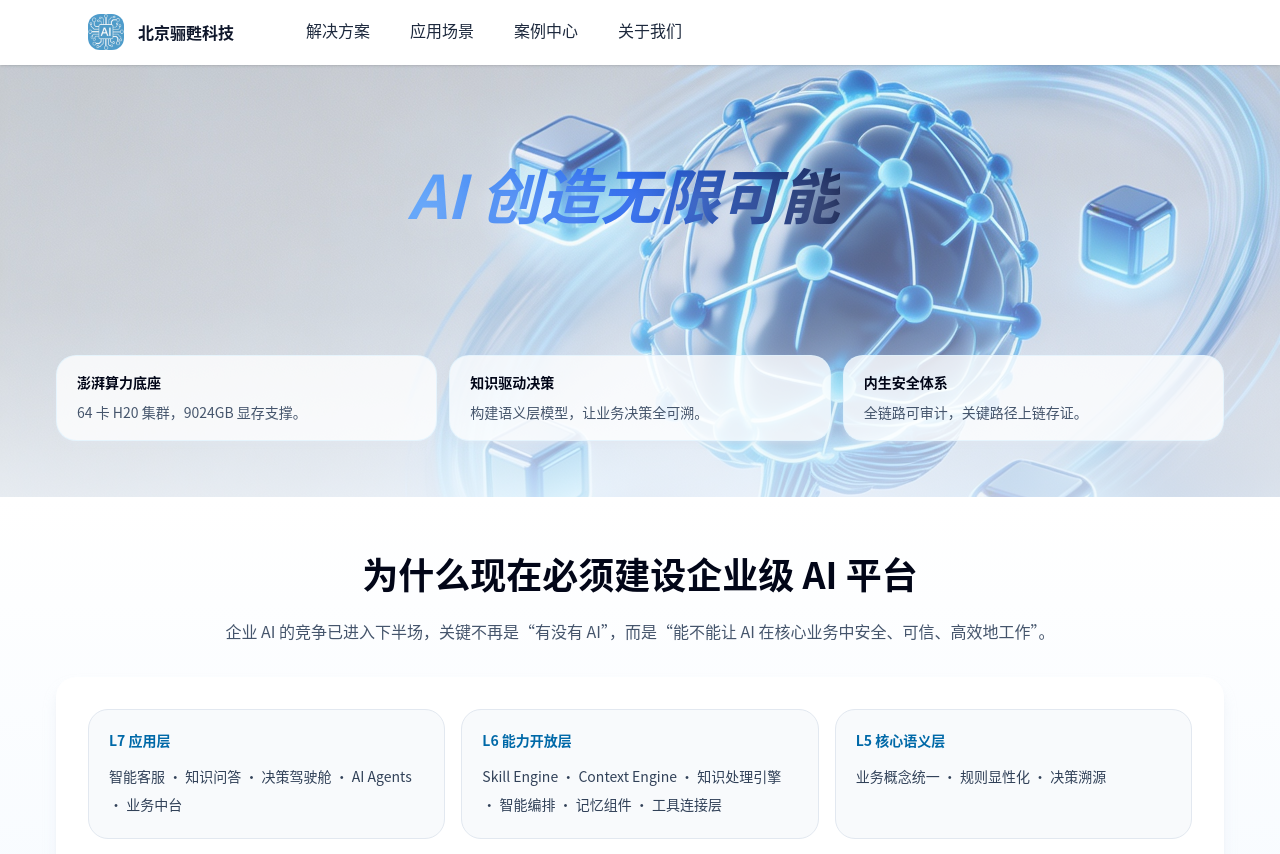
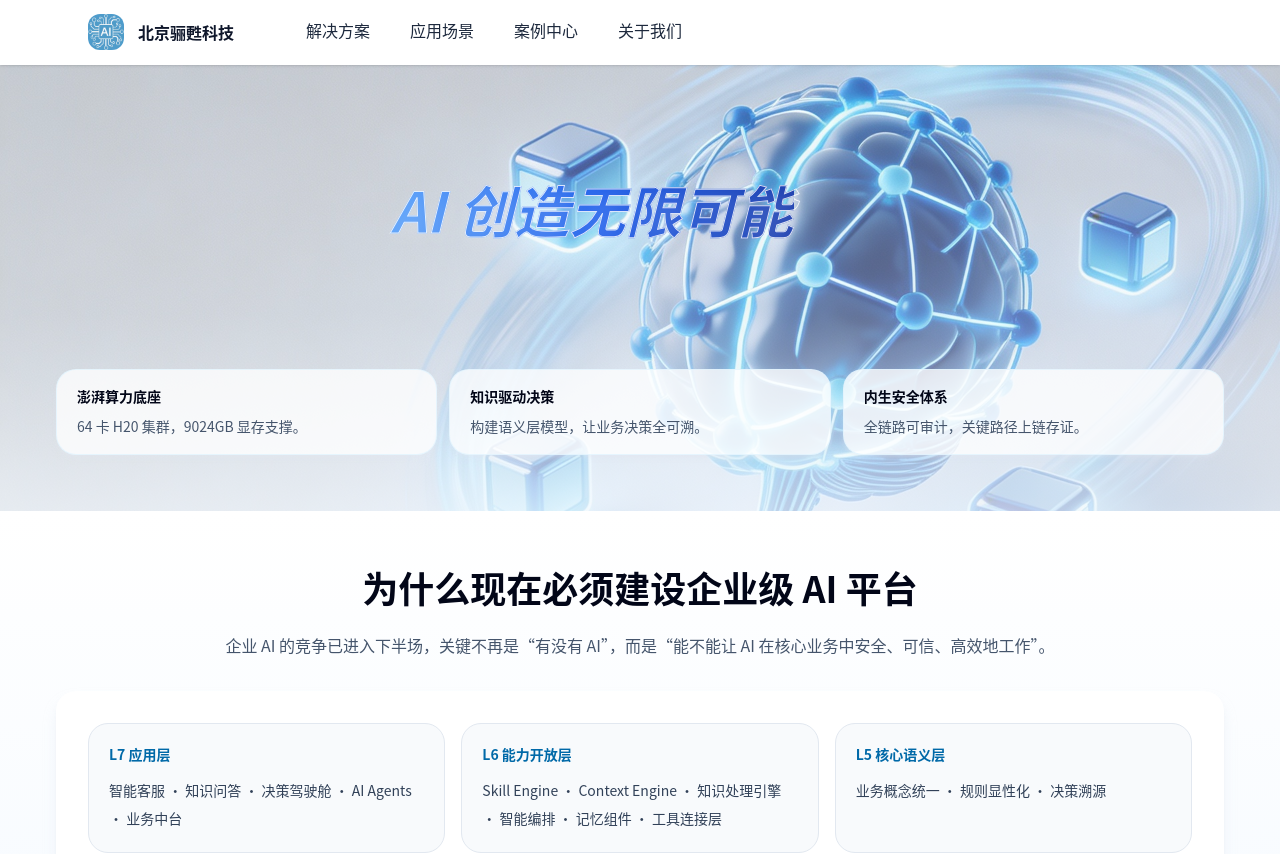
Before and after one commit to Shadowzzh/qidun-lisu, a Next.js app in the folder lisu-official-site/: page / in a window 1280 px wide. Shown: the top 854 px of the page. Built offline with nearby package versions, Linux system fonts and the light colour scheme.

Commit message:
style: 微调首页首屏横幅视觉

```diff
--- a/lisu-official-site/src/components/pages/home/hero-band.tsx
+++ b/lisu-official-site/src/components/pages/home/hero-band.tsx
@@ -22,12 +22,12 @@ export function HeroBand({ content }: HeroBandProps) {
 
       <div
         data-testid="hero-stage"
-        className="relative mx-auto flex h-[calc((100dvh-4rem)*0.35)] max-w-[1200px] items-center justify-center px-4 py-6 text-center md:py-8"
+        className="relative mx-auto flex h-[calc((100dvh-4rem)*0.37)] max-w-[1200px] items-center justify-center px-4 py-6 text-center md:py-8"
       >
         <h1
           id="home-hero-heading"
           data-testid="hero-title"
-          className="relative max-w-none whitespace-nowrap italic bg-[linear-gradient(90deg,#60a5fa_0%,#2563eb_52%,#172554_100%)] bg-clip-text text-4xl font-semibold leading-[1.08] text-transparent [text-shadow:0_10px_30px_rgba(255,255,255,0.24)] md:-translate-x-4 md:text-5xl lg:text-6xl"
+          className="relative max-w-none whitespace-nowrap italic bg-[linear-gradient(90deg,#60a5fa_0%,#2563eb_52%,#1e40af_100%)] bg-clip-text text-[2.125rem] font-semibold leading-[1.08] text-transparent [-webkit-text-stroke:1px_rgba(255,255,255,0.82)] [text-shadow:0_8px_18px_rgba(255,255,255,0.16)] md:-translate-x-12 md:translate-y-2 md:text-[3rem] lg:text-[3.5rem]"
         >
           {content.title}
         </h1>
```
Also changed, not shown: 1 other file (tests, documents, lock files or other folders).
